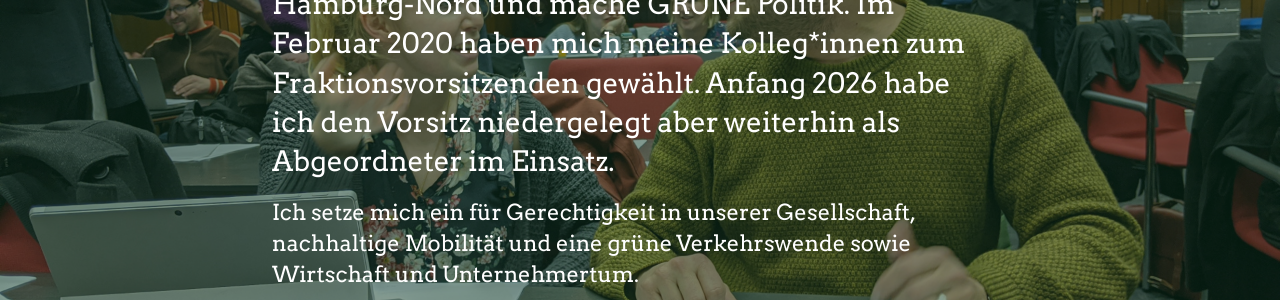
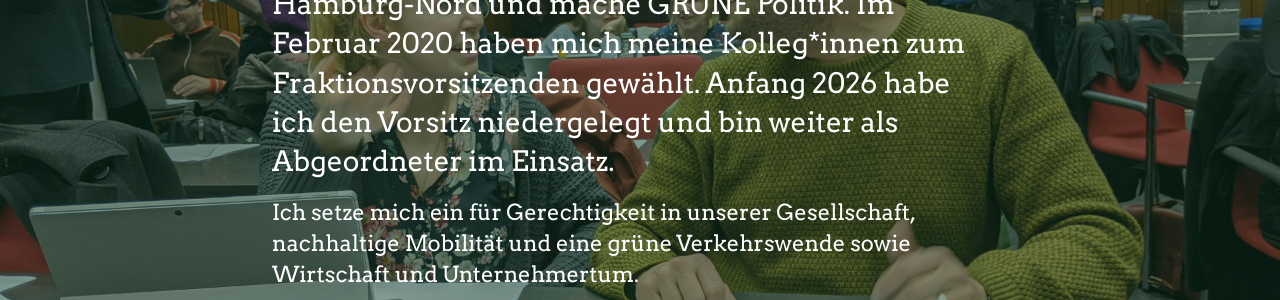
Before and after one commit to tbk303/tbk303.github.com, a Jekyll site: the page built from politik.markdown, in a window 1280 px wide. Shown: the part 325-625 px from the top of the page. Built offline with Jekyll 4.4.1, drawn with Linux system fonts in a browser that asks for light colours; some of the changed text lies outside the part shown.

Commit message:
Update politik.markdown

```diff
--- a/politik.markdown
+++ b/politik.markdown
@@ -9,7 +9,7 @@ permalink: politik
 
 Seit 2015 bin ich Mitglied der Bezirksversammlung Hamburg-Nord und mache GRÜNE Politik.
 Im Februar 2020 haben mich meine Kolleg*innen zum Fraktionsvorsitzenden gewählt.
-Anfang 2026 habe ich den Vorsitz niedergelegt aber weiterhin als Abgeordneter im Einsatz.
+Anfang 2026 habe ich den Vorsitz niedergelegt und bin weiter als Abgeordneter im Einsatz.
 
 > Ich setze mich ein für Gerechtigkeit in unserer Gesellschaft, nachhaltige Mobilität und eine grüne Verkehrswende
 > sowie Wirtschaft und Unternehmertum.
```
